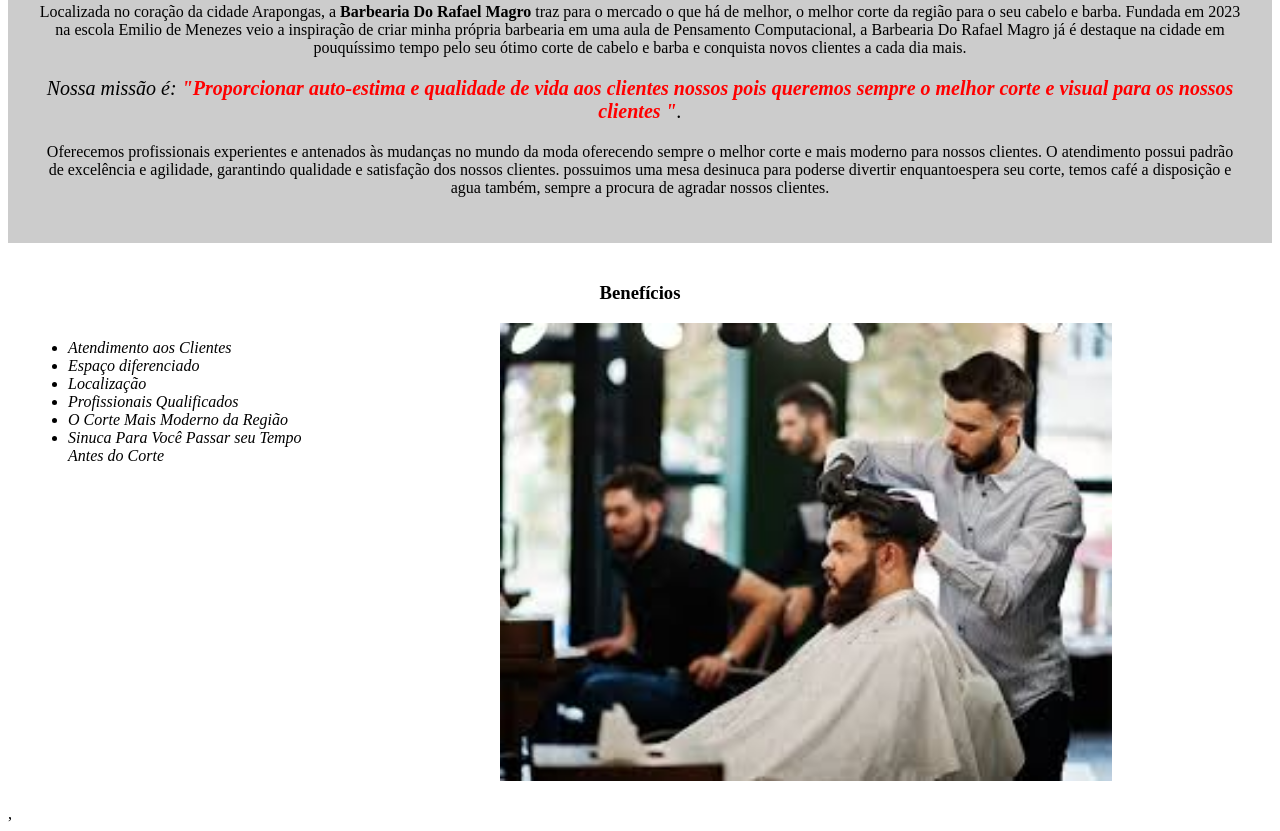
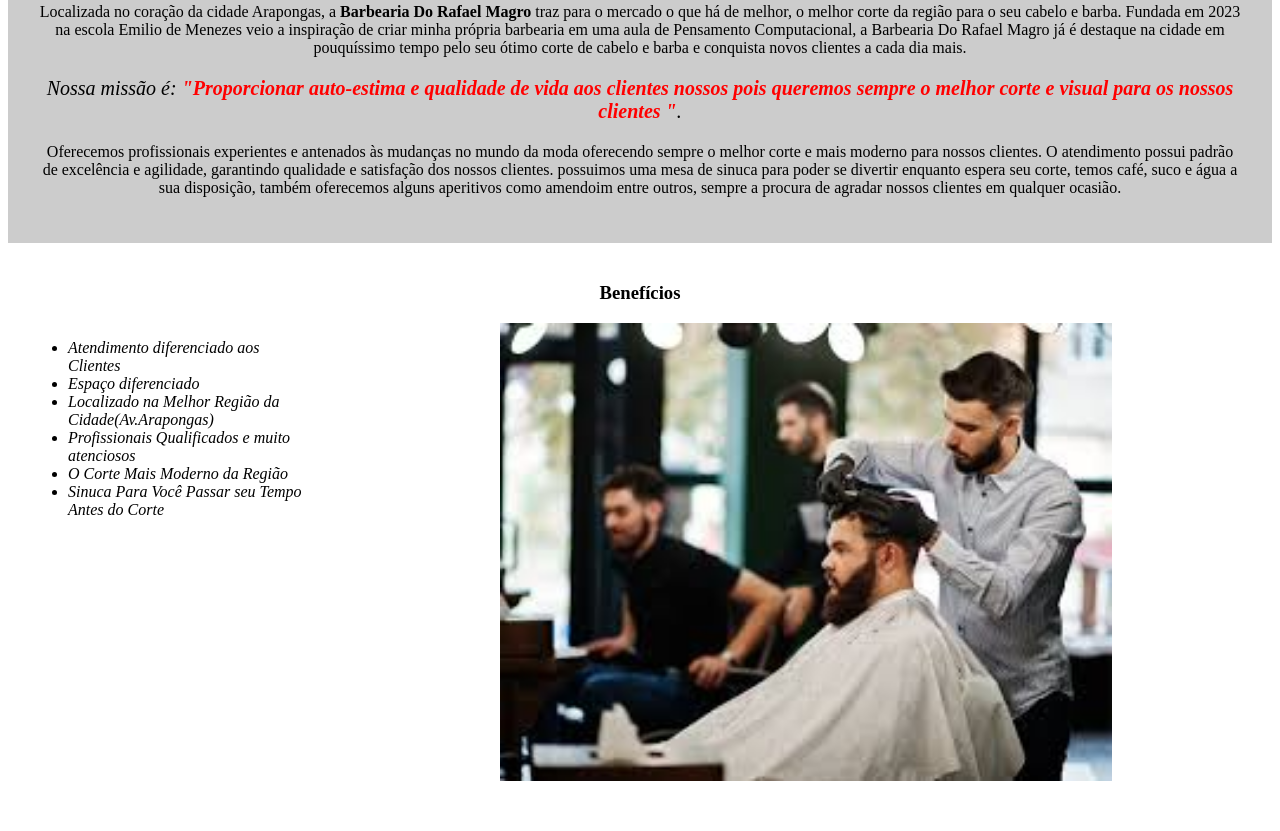
Before and after one commit to rafaelm4gro/barbearia-alura-do-Rato, a plain HTML site: page index.html in a window 1280 px wide. Shown: the part 886-1717 px from the top of the page. Drawn offline with Linux system fonts and the light colour scheme.

Commit message:
Add files via upload

```diff
--- a/index.html
+++ b/index.html
@@ -21,16 +21,16 @@
 
 		<p id="missao"><em>Nossa missão é: <strong>"Proporcionar auto-estima e qualidade de vida aos clientes nossos pois queremos sempre o melhor corte e visual para os nossos clientes "</strong>.</em></p>
 
-		<p>Oferecemos profissionais experientes e antenados às mudanças no mundo da moda oferecendo sempre o melhor corte e mais moderno para nossos clientes. O atendimento possui padrão de excelência e agilidade, garantindo qualidade e satisfação dos nossos clientes. possuimos uma mesa desinuca para poderse divertir enquantoespera seu corte, temos café a disposição e agua também, sempre a procura de agradar nossos clientes.</p>
+		<p>Oferecemos profissionais experientes e antenados às mudanças no mundo da moda oferecendo sempre o melhor corte e mais moderno para nossos clientes. O atendimento possui padrão de excelência e agilidade, garantindo qualidade e satisfação dos nossos clientes. possuimos uma mesa de sinuca para poder se divertir enquanto espera seu corte, temos café, suco e água a sua disposição, também oferecemos alguns aperitivos como amendoim entre outros, sempre a procura de agradar nossos clientes em qualquer ocasião.</p>
 	</div>
 
 	<div class="beneficios">
 		<h3 class="titulo-centralizado">Benefícios</h3>
 		<ul>
-			<li class="itens">Atendimento aos Clientes</li>
+			<li class="itens">Atendimento diferenciado aos Clientes</li>
 			<li class="itens">Espaço diferenciado</li>
-			<li class="itens">Localização</li>
-			<li class="itens">Profissionais Qualificados</li>
+			<li class="itens">Localizado na Melhor Região da Cidade(Av.Arapongas)</li>
+			<li class="itens">Profissionais Qualificados e muito atenciosos</li>
             <li class="itens">O Corte Mais Moderno da Região</li>
             <li class="itens">Sinuca Para Você Passar seu Tempo Antes do Corte</li>
 		</ul>
@@ -38,4 +38,3 @@
 	</div>
 	</body>
 </html>
-,
```
